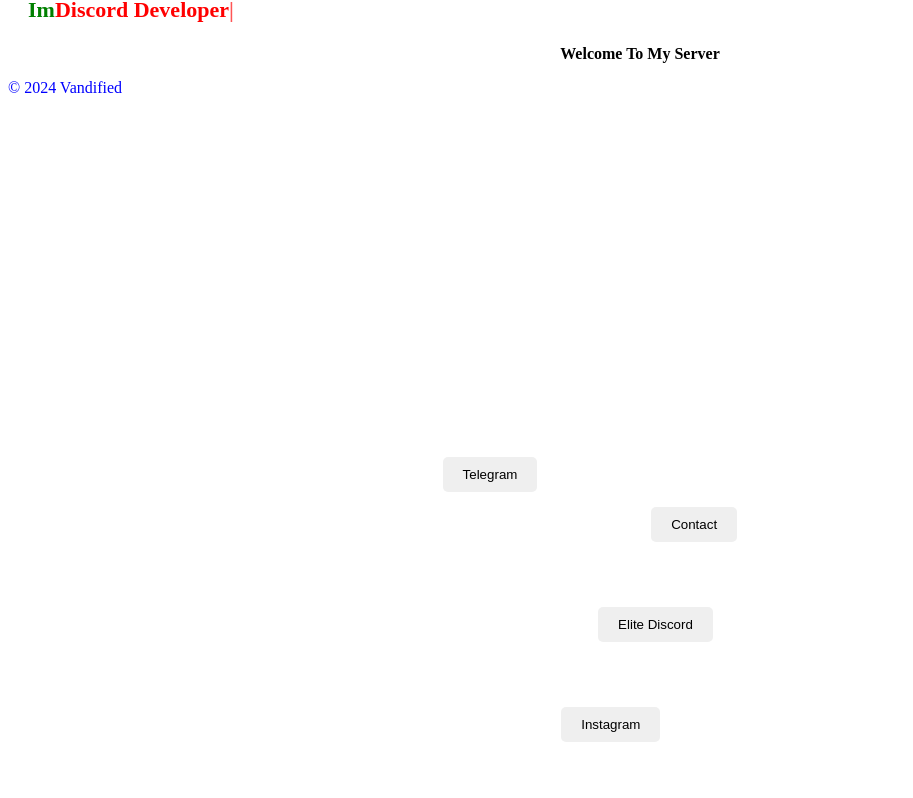
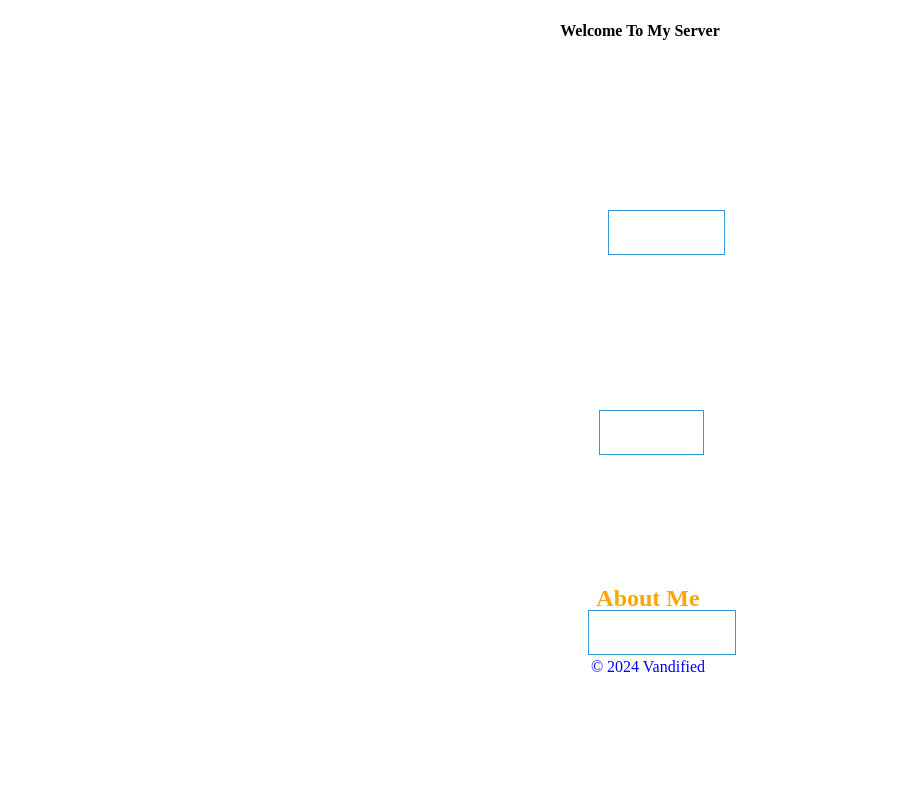
Before and after one commit to Vandified/NewTestWeb, a plain HTML site: page index.html in a window 1280 px wide. Shown: the part 108-906 px from the top of the page, without its empty margins (0-913 px from the left). Before the commit the page ends 850 px from the top, so only its background shows below. Drawn offline with nearby package versions, Linux system fonts and the light colour scheme.

Commit message:
Add files via upload

```diff
--- a/Styles/Android.css
+++ b/Styles/Android.css
@@ -1,25 +1,35 @@
-/* Styles/Android.css */
-
-/* General body styling */
+/*body {
+    background-image: url('Images/background.jpg') !important;
+    background-size: 110% !important;
+}*/
 body {
-    /*background-image: url('Images/background.jpg') !important;*/
-    background-size: 150% auto;
+  /*background-image: url('Images/background.jpg');*/
+  background-position: center;
+  background-size: 430px 1408px;
 }
-
-/* Header styling */
-header h1 {
+/* Center align the header and footer text
+header h1, footer p {
+    text-align: center;
+}
+*/
+/* Remove the centered-text class from HTML and CSS, as it's no longer needed */
+header h1{
   padding: 0;
   text-align: center;
   margin-top: 10px;
-    font-family: "Arial", sans-serif;
+  font-family: "arial", sans-serif;
   font-size: 14px;
   display: flex;
   width: 50%;
   justify-content: center;
   align-items: center;
+  /*place-items: center;*/
+  /*position: absolute;*/
 }
-
-/* Main content styling */
+/*.typed::before{
+  width: 100%;
+  text-align: center;
+}*/
 main h3 {
   display: flex;
   align-items: center;
@@ -28,24 +38,27 @@ main h3 {
   width: 100%;
   text-align: center;
 }
-
 main h3 span {
   color: red;
 }
-
-.test {
+.test::before{
+  width: 0;
+}
+.test::after{
+  width: 100%;
+}
+.test{
   overflow: hidden;
   white-space: nowrap;
   margin: 0 auto;
+  /*border-right: .15em solid orange;*/
   animation: typing 10s;
   text-align: center;
 }
-
-@keyframes typing {
-    from { width: 0% }
-    to { width: 100% }
+@keyframes test {
+  from { width: 0%}
+  to {width: 100%}
 }
-
 .typed{
   overflow: hidden;
   white-space: nowrap;
@@ -54,83 +67,147 @@ main h3 span {
   animation: typing 10s;
   text-align: center;
 }
+@keyframes typing {
+  from { width: 0%}
+  to {width: 100%}
+}
 
-/* Container styling */
-.container {
+/*.container{
+  display: inline-block;
+  font-family: "arial";
+  font-size: 24px;
+}*/
+/*
+.typed::before{
+  width: 100%;
+  place-items: center;
+}
+.typed {
+  overflow: hidden;
+  white-space: nowrap;
+  animation:
+    typing 3.5s steps(30, end),
+    blink-caret .5s step-end infinite;
+}
+
+@keyframes typing {
+  from { width: 0 }
+  to { width: 100% }
+}*/
+
+/*main div h2, p {
+  text-align: center;
+  position: fixed;
+  bottom: 0;
+  width: 100%;
+}
+footer {
+    text-align: center;
+    position: fixed;
+    bottom: 0;
+    width: 100%;
+}*/
+main h2, main p, footer {
+    text-align: center;
+    position: fixed;
+    /*bottom: 0;*/
+    width: 100%;
+}
+
+footer {
+  bottom: -50px; /* Initially hide the text */
+  width: 100%;
+  position: fixed;
+  padding: 10px 0;
+  text-align: center;
+  transition: bottom 0.3s;
+  margin-top: auto;
+}
+/*main ul {
+  bottom: 40px;
+}*/
+main p {
+    bottom: 30px; /* Adjust the desired distance between h2 and p */
+}
+
+main h2 {
+    bottom: 60px; /* Adjust the desired distance between h2 and p */
+}
+
+.container{
   text-align: center;
   margin-top: 360px;
 }
-
-/* Button styling */
-.btn {
+.btn{
   border: 1px solid #3498db;
   color: white;
   background: none;
   padding: 10px 20px;
   font-size: 20px;
-    font-family: "Montserrat";
+  font-family: "montserrat";
   cursor: pointer;
   margin: 10px;
   transition: 0.8s;
   position: relative;
   overflow: hidden;
+  /*left: 200px;*/
 }
-
-.btn1 {
+.btn1{
   bottom: 200px;
   left: 17%;
 }
-
-.btn2 {
+.btn2{
   bottom: 0px;
   left: -20%;
 }
-
-.btn3 {
+.btn3{
   bottom: -200px;
   left: 20%;
 }
-
-.btn4 {
+.btn4{
   bottom: -400px;
   left: -20%;
 }
-
-.btn2:hover, .btn4:hover {
+/*.btn1,.btn2{
+  color: #3498db;
+}
+.btn3,.btn4{
+  color: #fff;
+}*/
+.btn2:hover,.btn4:hover{
+  /*color: #fff;*/
   color: red;
   box-shadow: 5px 10px 7px 5px blue;
 }
-
-.btn1:hover, .btn3:hover {
+.btn1:hover,.btn3:hover{
   color: blue;
   box-shadow: 5px 10px 7px 5px red;
 }
-
-.btn::before {
+.btn::before{
   content: "";
   position: absolute;
   left: 0;
   width: 100%;
   height: 0%;
-    background: #3BC00E;
+  background:#3BC00E; /* #3498db;*/
   z-index: -1;
   transition: 0.8s;
+  /*transform: translateY(-100%);*/
 }
-
-.btn1::before, .btn3::before {
+.btn1::before,.btn3::before{
   top: 0;
   border-radius: 0 0 50% 50%;
 }
-
-.btn2::before, .btn4::before {
+.btn2::before,.btn4::before{
   bottom: 0;
   border-radius: 50% 50% 0 0;
 }
-
-.btn1:hover::before, .btn2:hover::before {
+/*.btn3::before,.btn4::before{
+  height: 180%;
+}*/
+.btn1:hover::before,.btn2:hover::before{
   height: 180%;
 }
-
-.btn3:hover::before, .btn4:hover::before {
+.btn3:hover::before,.btn4:hover::before{
   height: 180%;
 }
--- a/Styles/Desktop.css
+++ b/Styles/Desktop.css
@@ -1,50 +1,63 @@
-/* Styles/Desktop.css */
-
-/* General body styling */
+/*body {
+    background-image: url('Images/background.jpg');
+    background-size: 110%;
+}*/
 body {
-    /*background-image: url('Images/background-desktop.jpg') !important;*/
-    background-size: cover;
+  background-size: 500px 1400px;
+  background-position: center;
 }
-
-/* Header styling */
-header h1 {
+/* Center align the header and footer text
+header h1, footer p {
+    text-align: center;
+}
+*/
+/* Remove the centered-text class from HTML and CSS, as it's no longer needed */
+header h1{
   padding: 0;
-    text-align: left;
-    margin-top: 20px;
-    font-family: "Arial", sans-serif;
+  text-align: center;
+  margin-top: 50px;
+  font-family: "arial", sans-serif;
   font-size: 24px;
+  display: flex;
   width: 100%;
+  justify-content: center;
+  align-items: center;
+  /*place-items: center;*/
+  /*position: absolute;*/
 }
-
-/* Main content styling */
-
+/*.typed::before{
+  width: 100%;
+  text-align: center;
+}*/
 main h3 {
   display: flex;
   align-items: center;
-    justify-content: left;
-    font-size: 22px;
+  justify-content: center;
+  font-size: 30px;
   width: 100%;
-    text-align: left;
-    margin-left: 20px;
+  text-align: center;
 }
-
 main h3 span {
   color: red;
 }
-
-.test {
+.test::before{
+  width: 0;
+}
+.test::after{
+  width: 100%;
+}
+.test{
   overflow: hidden;
   white-space: nowrap;
   margin: 0 auto;
+  /*border-right: .15em solid orange;*/
   animation: typing 10s;
   text-align: center;
 }
-
-@keyframes typing {
-    from { width: 0% }
-    to { width: 100% }
+@keyframes test {
+  from { width: 0%}
+  to {width: 100%}
 }
-
 .typed{
   overflow: hidden;
   white-space: nowrap;
@@ -53,81 +66,141 @@ main h3 span {
   animation: typing 10s;
   text-align: center;
 }
+@keyframes typing {
+  from { width: 0%}
+  to {width: 100%}
+}
 
-.container {
-  display: flex;
-  flex-wrap: wrap;
-  justify-content: center;
-  align-items: center;
+/*.container{
+  display: inline-block;
+  font-family: "arial";
+  font-size: 24px;
+}*/
+/*
+.typed::before{
+  width: 100%;
+  place-items: center;
+}
+.typed {
+  overflow: hidden;
+  white-space: nowrap;
+  animation:
+    typing 3.5s steps(30, end),
+    blink-caret .5s step-end infinite;
+}
+
+@keyframes typing {
+  from { width: 0 }
+  to { width: 100% }
+}*/
+
+/*main div h2, p {
+  text-align: center;
+  position: fixed;
+  bottom: 0;
+  width: 100%;
+}
+footer {
+    text-align: center;
+    position: fixed;
+    bottom: 0;
+    width: 100%;
+}*/
+main h2, main p, footer {
+    text-align: center;
+    position: fixed;
+    /*bottom: 0;*/
+    width: 100%;
+}
+
+footer {
+  bottom: 0;
+}
+/*main ul {
+  bottom: 40px;
+}*/
+main p {
+    bottom: 30px; /* Adjust the desired distance between h2 and p */
+}
+
+main h2 {
+    bottom: 60px; /* Adjust the desired distance between h2 and p */
+}
+
+.container{
   text-align: center;
   margin-top: 360px;
 }
-
-.btn {
+.btn{
+  border: 1px solid #3498db;
+  color: white;
+  background: none;
   padding: 10px 20px;
-  border: none;
-  border-radius: 5px;
+  font-size: 20px;
+  font-family: "montserrat";
   cursor: pointer;
+  margin: 10px;
   transition: 0.8s;
   position: relative;
   overflow: hidden;
+  /*left: 200px;*/
 }
-
-btn1{
-  bottom: 50px;
-  left: 20%;
+.btn1{
+  bottom: 200px;
+  left: 250px;
 }
-
 .btn2{
-  bottom: -50px;
-  left: 9%;
+  bottom: 0px;
+  left: 100px;
 }
-
 .btn3{
-  bottom: -150px;
-  left: -2%;
+  bottom: -200px;
+  left: -40px;
 }
-
 .btn4{
-  bottom: -250px;
-  left: -14%;
+  bottom: -400px;
+  left: -200px;
 }
-
-.btn2:hover, .btn4:hover {
+/*.btn1,.btn2{
+  color: #3498db;
+}
+.btn3,.btn4{
+  color: #fff;
+}*/
+.btn2:hover,.btn4:hover{
+  /*color: #fff;*/
   color: red;
   box-shadow: 5px 10px 7px 5px blue;
 }
-
-.btn1:hover, .btn3:hover {
+.btn1:hover,.btn3:hover{
   color: blue;
   box-shadow: 5px 10px 7px 5px red;
 }
-
-.btn::before {
+.btn::before{
   content: "";
   position: absolute;
   left: 0;
   width: 100%;
   height: 0%;
-    background: #3BC00E;
+  background:#3BC00E; /* #3498db;*/
   z-index: -1;
   transition: 0.8s;
+  /*transform: translateY(-100%);*/
 }
-
-.btn1::before, .btn3::before {
+.btn1::before,.btn3::before{
   top: 0;
   border-radius: 0 0 50% 50%;
 }
-
-.btn2::before, .btn4::before {
+.btn2::before,.btn4::before{
   bottom: 0;
   border-radius: 50% 50% 0 0;
 }
-
-.btn1:hover::before, .btn2:hover::before {
+/*.btn3::before,.btn4::before{
+  height: 180%;
+}*/
+.btn1:hover::before,.btn2:hover::before{
   height: 180%;
 }
-
-.btn3:hover::before, .btn4:hover::before {
+.btn3:hover::before,.btn4:hover::before{
   height: 180%;
 }
```
Lines whose indentation alone changed are shown as unchanged.
